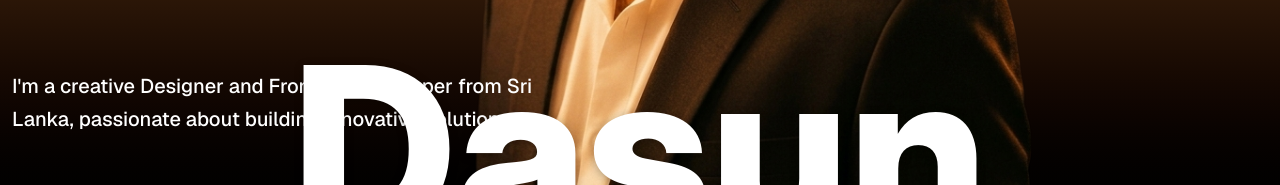
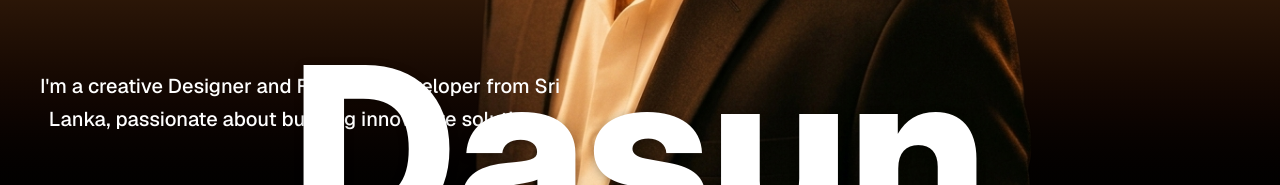
Before and after one commit to dasunthamsh/Dasun, a Next.js app: page / in a window 1280 px wide. Shown: the part 545-730 px from the top of the page. Built offline with nearby package versions, Linux system fonts and the light colour scheme; no server answers.

Commit message:
content updated

```diff
--- a/src/app/components/HeroSection.jsx
+++ b/src/app/components/HeroSection.jsx
@@ -60,7 +60,7 @@ bg-gradient-to-b from-[#DF8645] via-[#9D5E2D] via-[#563117] to-[#000000]">
 
         {/* Intro text - now above "Dasun" */}
       <div className="fixed bottom-[15%] left-0 z-20   w-full max-w-[600px]">
-        <p className="font-nimbus text-sm sm:text-xl leading-relaxed font-medium text-left mx-3">
+        <p className="font-nimbus text-sm sm:text-xl leading-relaxed font-medium mx-3">
           I'm a creative Designer and Frontend Developer from Sri Lanka, passionate about building innovative solutions.
         </p>
       </div>
@@ -73,7 +73,7 @@ bg-gradient-to-b from-[#DF8645] via-[#9D5E2D] via-[#563117] to-[#000000]">
           }`}
         >
           <span
-            className="text-white font-extrabold tracking-normal"
+            className="text-white font-extrabold font- tracking-normal"
             style={{
               fontFamily: "'Inter Display', sans-serif",
               fontSize: 'clamp(8rem, 18vw, 18rem)',
```
